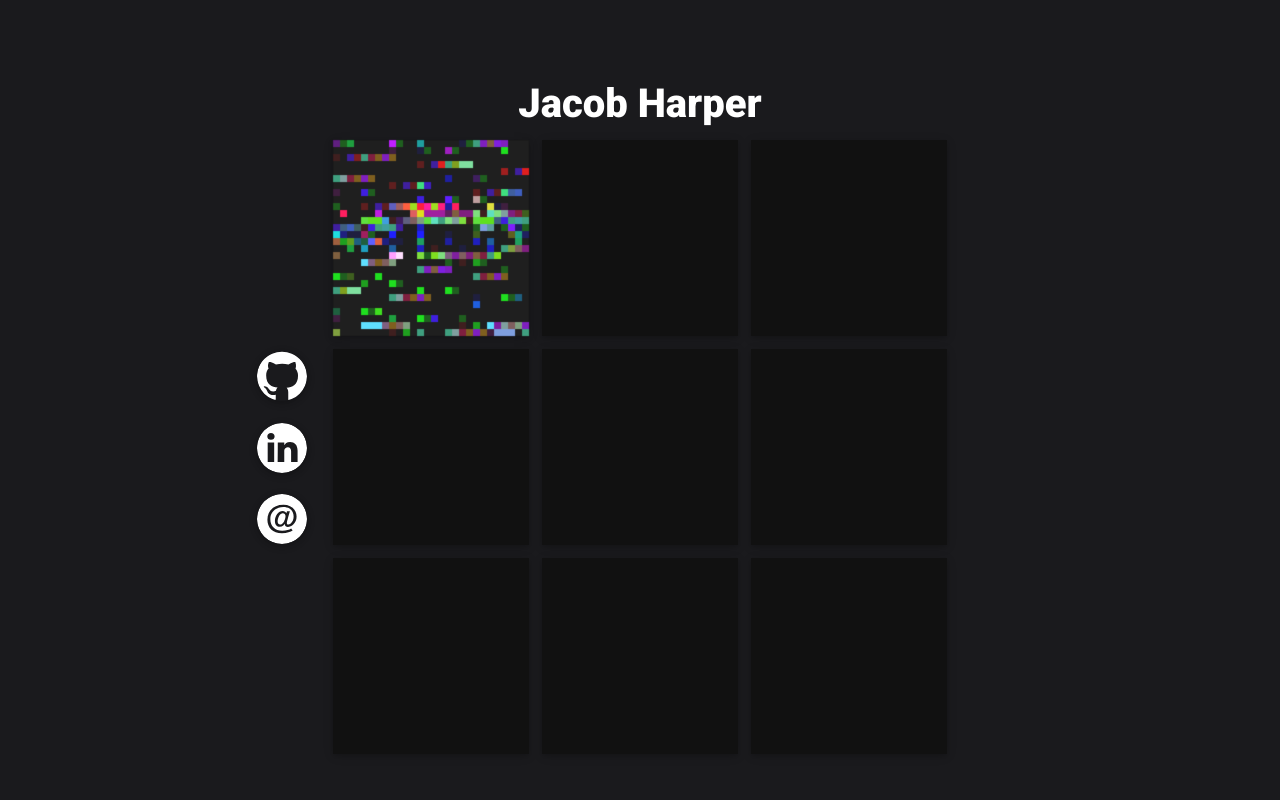
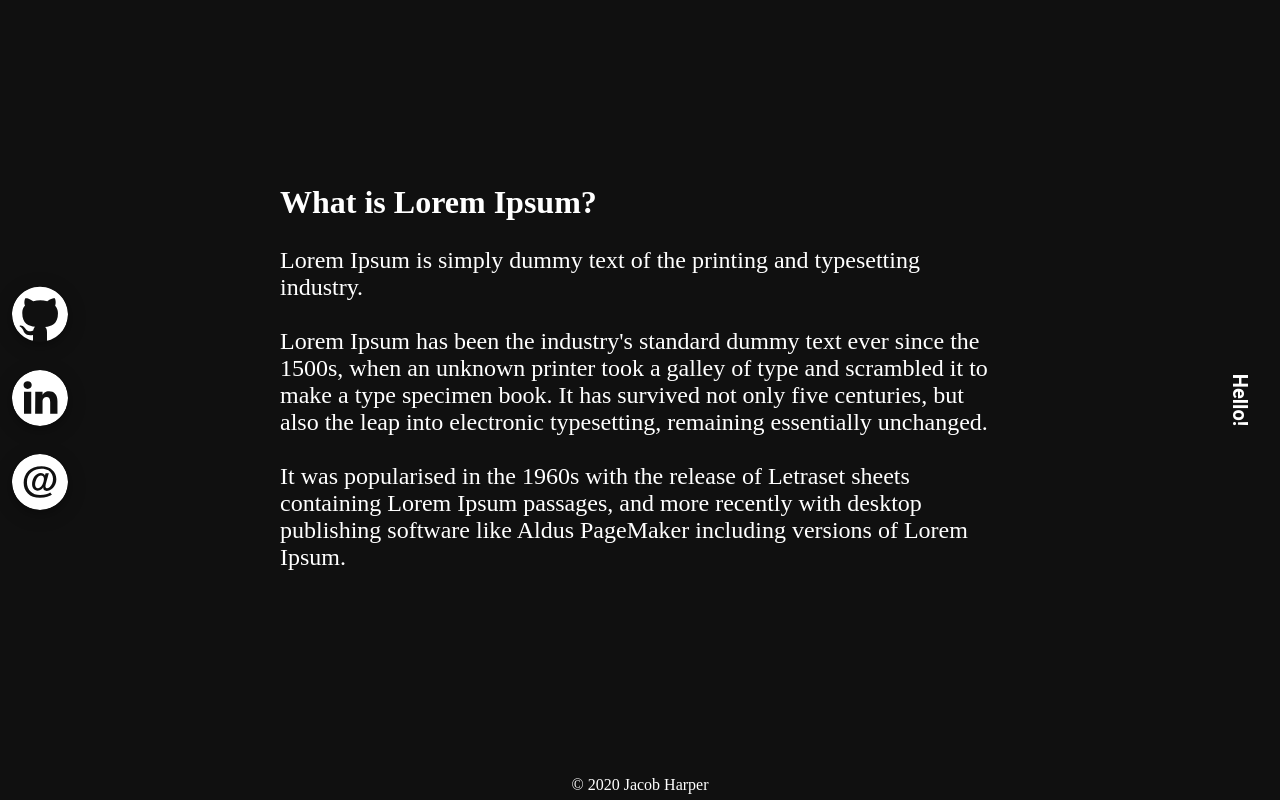
Before and after one commit to jacobharper100/jacobharper100.github.io, a plain HTML site: page index.html in a window 1280 px wide. Drawn offline with Linux system fonts and the light colour scheme.

Commit message:
Redesign...

```diff
--- a/index.html
+++ b/index.html
@@ -1,63 +1,55 @@
-<html>
+<!DOCTYPE html>
+
+<html lang="en">
     <head>
-        <title>Jacob Harper</title>
-        <link rel = 'stylesheet' href = 'stylesheet.css'>
-        <link href="https://fonts.googleapis.com/css2?family=Roboto:wght@900&display=swap" rel="stylesheet">
-        <meta name="viewport" content="width=device-width, initial-scale=1">
+        <meta charset="UTF-8">
+        <meta name="viewport" side-container="width=device-width, initial-scale=1.0">
+        <title>Main Page</title>
+        <link rel="stylesheet" href="stylesheet.css">
     </head>
     <body>
-
-        <div class = 'panel'>
-
-            <div class = 'top-text'>
-                <h>Jacob Harper</h>
-            </div>
-
-            <div class = 'side-panel'>
-                <div class = 'content-box'>
-                    <a href = 'http://github.com/jacobharper100'><img class = 'side-panel-img' src = 'icon-github.svg'></a>
-                    <a href = 'http://www.linkedin.com/in/jacob-harper-b39a71197/'><img class = 'side-panel-img' src = 'icon-linkedin.svg'></a>
-                    <a href = 'mailto:jacobharper100@gmail.com'><img class = 'side-panel-img' src = 'icon-email.svg'></a>
+        <!--Fixed menu and link overlay-->
+        <div class="overlay center">
+            <div class="side-left">
+                <div class="side-container center">
+                    <img style="border-radius: 50%" class="card" src="icon-github.svg">
+                    <img style="border-radius: 50%" class="card"  src="icon-linkedin.svg">
+                    <img style="border-radius: 50%" class="card"  src="icon-email.svg">
                 </div>
             </div>
-
-            <div class = 'grid-container'>
-                <div class = 'grid-item'>
-                    <div class = 'content-box'><a href = 'visualizing-computation.html'>
-                        <img class = 'grid-item-img' src = 'reader-compiled-o.png'>
-                        <p class = 'grid-item-text'>Visualizing Compilation</p>
-                    </a></div>
-                </div>
-                <div class = 'grid-item'>
-                    <div class = 'content-box'></div>
-                </div>
-                <div class = 'grid-item'>
-                    <div class = 'content-box'></div>
-                </div>
-                <div class = 'grid-item'>
-                    <div class = 'content-box'></div>
-                </div>
-                <div class = 'grid-item'>
-                    <div class = 'content-box'></div>
-                </div>
-                <div class = 'grid-item'>
-                    <div class = 'content-box'></div>
-                </div>
-                <div class = 'grid-item'>
-                    <div class = 'content-box'></div>
-                </div>
-                <div class = 'grid-item'>
-                    <div class = 'content-box'></div>
-                </div>
-                <div class = 'grid-item'>
-                    <div class = 'content-box'></div>
+            <div class="side-right">
+                <div class="side-container center">
+                    <p>Hello!</p>
                 </div>
             </div>
-            <!--
-                <div class = 'side-text'>
-                    <p>Sideways text is harder to read</p>
+        </div>
+
+        <!--Main page content-->
+        <div class="content w3-red">
+            <div style="height:15vh; background-color: #101010;" class="container">
+
+            </div>
+            <div style="height: 80vh; color: white; background-color: #101010;" class="container">
+                <div class="container-title">
+                    What is Lorem Ipsum?
                 </div>
-            -->
+                <div class="column-text">
+                    Lorem Ipsum is simply dummy text of the printing and typesetting industry.
+                    <br><br>
+
+                    Lorem Ipsum has been the industry's standard dummy text ever since the 1500s,
+                    when an unknown printer took a galley of type and scrambled it to make a type
+                    specimen book. It has survived not only five centuries, but also the leap into
+                    electronic typesetting, remaining essentially unchanged.<br><br>
+                    It was popularised in the 1960s with the release of Letraset sheets containing
+                    Lorem Ipsum passages, and more recently with desktop publishing software like
+                    Aldus PageMaker including versions of Lorem Ipsum.<br><br>
+                </div>
+            </div>
+            <div style="height:5vh; background-color: #101010;" class="container">
+                <p style="color:white;text-align:center;">© 2020 Jacob Harper</p>
+            </div>
         </div>
+
     </body>
 </html>
--- a/stylesheet.css
+++ b/stylesheet.css
@@ -1,154 +1,105 @@
-body, html {
-    position: relative;
+body {
     background-color: #1A1A1D;
-
-    /* No highlighting text plz */
-    -webkit-touch-callout: none;
-    -webkit-user-select: none;
-    -moz-user-select: none;
-    -ms-user-select: none;
-    user-select: none;
-    -khtml-user-select: none;
+    margin: 0;
 }
 
-.side-panel {
-    position: absolute;
-    height: 30%;
-    width: calc( min(80vw,80vh) * 0.10 );
-    margin-left: -12%;
-    margin-top: 35%;
-    margin-bottom: 35%;
+.column {
+    height: 85vh;
+    min-width: 50vh;
 }
 
-.side-text {
-    position: absolute;
-    width: calc( min(80vw,80vh) * 0.10 );
-    margin-left: 100%;
-    margin-top: -53vh;
+.container-title {
+    max-width: min(90vh,75vw);
+    padding-top: 5%;
+    margin: auto;
+    font-size: min(4vw,4vh);
+    font-weight: bold;
 }
 
-.side-text p {
+.column-text {
+    -webkit-column-count: 2;
+    -moz-column-count: 2;
+    column-count: 2;
+    -webkit-column-width: 390px;
+    -moz-column-width: 390px;
+    column-width: 390px;
+
+    max-width: min(90vh,75vw);
+    padding-top: 2%;
+    padding-bottom: 5%;
+    margin: auto;
+    font-size: min(3vw,3vh);
+}
+
+.center {
+    position: absolute;
+    display: inline-flex;
+    top:  50%;
+    left: 50%;
+    transform: translate(-50%, -50%);
+}
+
+.overlay {
+    z-index: 1;
+    width:  100%;
+    height: 100vh;
+    position: fixed;
+}
+
+.side-left {
+    position: absolute;
+    width: min(10vw,10vh);
+    height: 100%;
+}
+
+.side-right {
+    position: absolute;
+    display: inline-block;
+    right: 0;
+    width: min(10vw,10vh);
+    height: 100%;
+}
+
+.side-container {
+    width: 100%;
+    display: inline-block;
+}
+
+.side-container img {
+    margin: min(1.5vw,1.5vh);
+}
+
+.side-container p {
     writing-mode: vertical-rl;
     text-orientation: mixed;
-    text-align: center;
+    margin: auto;
+
+    font-size: min(2.5vw,2.5vh);
+    font-weight: bold;
     font-family: 'Roboto', sans-serif;
     color: white;
 }
 
-.panel {
-    position: absolute;
-    top: 50%;
-    left: 50%;
-    transform: translate(-50%, -50%);
-    width:  min(80vw,80vh);
-    height: min(80vw,80vh);
+.card {
+    box-shadow:0 4px 10px 0 rgba(0,0,0,0.2),0 4px 20px 0 rgba(0,0,0,0.19)
 }
 
-.grid-container {
-    padding: 2%;
-    display: flex;
-    flex-wrap: wrap;
-    justify-content: space-between;
-  }
-
-.grid-item {
-    width: 32%;
-    padding-bottom: 32%;
-    margin-bottom: 2%;
-    position: relative;
-    background-color: #111;
-
-    box-shadow: 0 2px 5px 0 rgba(0,0,0,0.16), 0 2px 10px 0 rgba(0,0,0,0.12);
+.content {
+    margin: auto;
+    display: grid;
+    width:  100%;
 }
 
-.bottom-text {
-    text-align: center;
-    font-family: 'Roboto', sans-serif;
-    color: white;
-    margin-top: 0vh;
+.container {
+    background-color: black;
+    width: 100%;
+    margin: 0;
+    padding: 0;
+    position: relative;
 }
 
-.grid-item-img {
-    width: 100%;
-    height: 100%;
-    transition: .5s ease;
-    opacity: 1;
-    backface-visibility: hidden;
-}
-
-.side-panel-img {
-    float: right;
-    width: 78%;
-    border-radius: 100%;
-    box-shadow: 0 2px 5px 0 rgba(0,0,0,0.16), 0 2px 10px 0 rgba(0,0,0,0.12);
-    margin-bottom: 34%;
-    opacity: 1;
-}
-
-.side-panel-img:hover {
-    opacity: 0.3;
-    transition: .5s ease;
-}
-
-.content-box {
-    position: absolute;
-    margin: auto;
+.container img {
+    margin: 0;
     width: 100%;
     height: 100%;
 }
-
-  .top-text {
-    text-align: center;
-    font-family: 'Roboto', sans-serif;
-    color: white;
-    font-size: 5vh;
-    margin: 0vh;
-  }
-
-.grid-item-text {
-
-    text-align: center;
-    vertical-align: middle;
-    line-height: min(4vh,4vw);
-
-    font-size: min(3vh,3vw);
-    font-family: 'Roboto', sans-serif;
-    color: white;
-
-    opacity: 0;
-    position: absolute;
-    top: 50%;
-    left: 50%;
-    transform: translate(-50%, -80%);
-    -ms-transform: translate(-50%, -80%);
-    text-align: center;
-}
-
-.grid-item-img {
-    height: 100%;
-    opacity: 1;
-    display: block;
-    width: 100%;
-    height: auto;
-    backface-visibility: hidden;
-}
-
-.content-text {
-    text-align: center;
-    vertical-align: middle;
-    line-height: min(4vh,4vw);
-
-    font-size: min(3vh,3vw);
-    font-family: 'Roboto', sans-serif;
-    color: white;
-}
-
-.grid-item:hover .grid-item-img {
-    opacity: 0.3;
-    transition: .5s ease;
-}
-
-.grid-item:hover .grid-item-text {
-    opacity: 1;
-    transition: .5s ease;
-}
```
Also changed, not shown: test.html (deleted, +0 -59 lines), reader-compiled-o.png (deleted).
